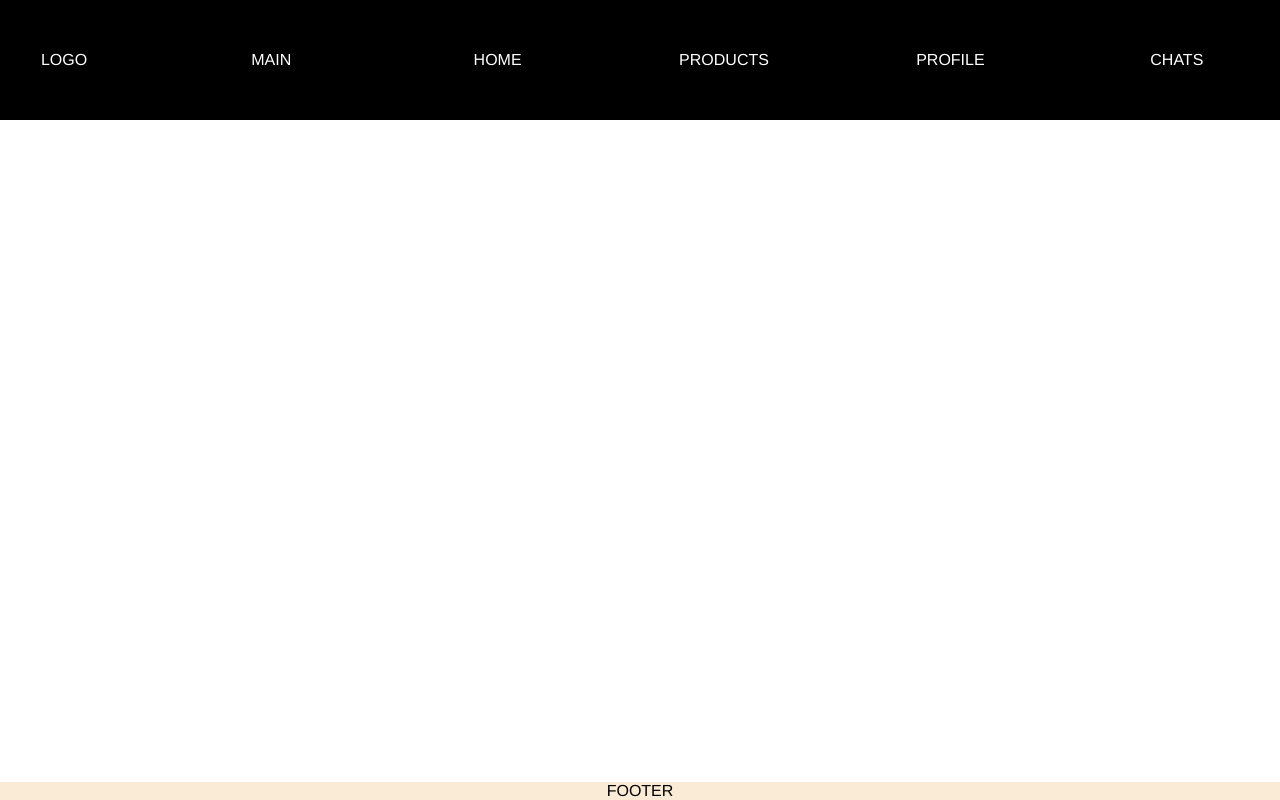
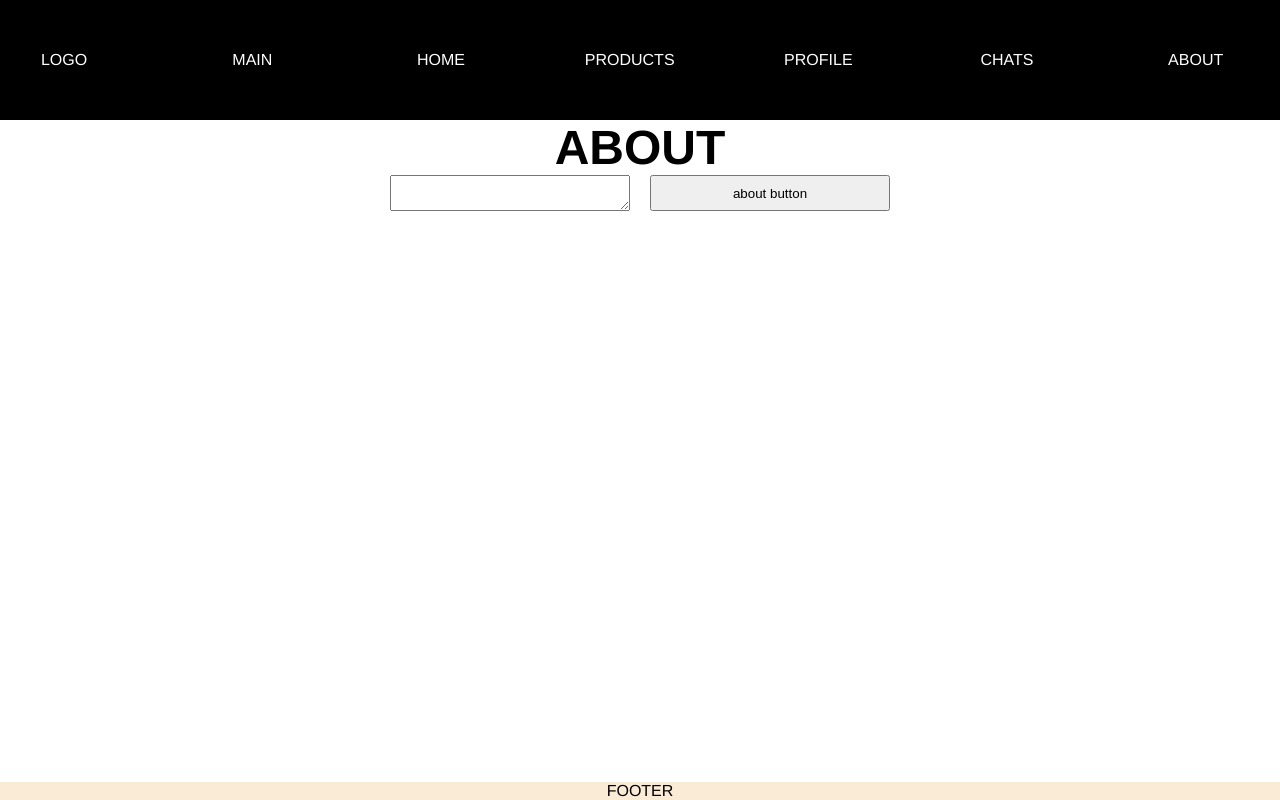
Before and after one commit to VikTornado/ReactGitTest, a React (Create React App) app: page /about in a window 1280 px wide. Built offline with nearby package versions, Linux system fonts and the light colour scheme.

Commit message:
createAboutLink

```diff
--- a/src/App.js
+++ b/src/App.js
@@ -6,6 +6,7 @@ import Products from "./Components/Products/Products";
 import Profile from "./Components/Profile/Profile";
 import Chats from "./Components/Chats/Chats";
 import Home from "./Components/Home/Home";
+import About from "./Components/About/About";
 // import Sidebar from "./Components/Sidebar/Sidebar";
 import { Route, Routes } from "react-router-dom";
 
@@ -22,6 +23,7 @@ function App(props) {
           <Route path="/chats" element={<Chats cars={props.state} />} />
           <Route path="/profile" element={<Profile />} />
           <Route path="/products" element={<Products />} />
+          <Route path="/about" element={<About />} />
         </Routes>
       </div>
       <Footer />
--- /dev/null
+++ b/src/Components/About/About.jsx
@@ -0,0 +1,24 @@
+import React from "react";
+import about from "./About.module.css";
+
+const About = (props) => {
+  let addText = React.createRef();
+  let addButton = () => {
+    let newButton = addText.current.value;
+    addText.current.value = "";
+    alert(newButton);
+  };
+  return (
+    <div className={about.about}>
+      <h2 className={about.title}>about</h2>
+      <div className={about.textareaBlock}>
+        <textarea ref={addText} className={about.textarea}></textarea>
+        <button onClick={addButton} className={about.button}>
+          about button
+        </button>
+      </div>
+    </div>
+  );
+};
+
+export default About;
--- /dev/null
+++ b/src/Components/About/About.module.css
@@ -0,0 +1,21 @@
+.main {
+    height: 100%;
+    grid-column: 2/3;
+    grid-row: 2/3;
+    background-color: darkgrey;
+}
+
+.title {
+    margin: auto;
+    font-size: 48px;
+    align-content: space-around;
+    text-align: center;
+}
+.textareaBlock{
+    display: grid;
+    grid-template-columns: 1fr 1fr;
+    grid-template-rows: 1fr;
+    grid-gap: 20px;
+    width: 500px;
+    margin: auto;
+}
--- a/src/Components/Chats/Chats.module.css
+++ b/src/Components/Chats/Chats.module.css
@@ -13,10 +13,12 @@
     grid-template-columns: repeat(3, 1fr);
     margin: 50px;
     padding: 30px;
+    margin: auto;
 }
 .textareaButton{
 display: flex;
 flex: auto;
+justify-content: center;
 }
 .textarea{
     display: block;
--- a/src/Components/Header/HeaderNavbar/HeaderNavbar.jsx
+++ b/src/Components/Header/HeaderNavbar/HeaderNavbar.jsx
@@ -1,17 +1,30 @@
 import React from "react";
-import nav from "./HeaderNavbar.module.css"
-import {NavLink} from "react-router-dom";
+import nav from "./HeaderNavbar.module.css";
+import { NavLink } from "react-router-dom";
 
 const HeaderNavbar = (props) => {
-    return (
-        <ul className={nav.list}>
-            <NavLink to={"/main"} className={nav.item}>Main</NavLink>
-            <NavLink to={"/home"} className={nav.item}>Home</NavLink>
-            <NavLink to={"/products"} className={nav.item}>Products</NavLink>
-            <NavLink to={"/profile"} className={nav.item}>Profile</NavLink>
-            <NavLink to={"/chats"} className={nav.item}>Chats</NavLink>
-        </ul>
-    )
-}
+  return (
+    <ul className={nav.list}>
+      <NavLink to={"/main"} className={nav.item}>
+        Main
+      </NavLink>
+      <NavLink to={"/home"} className={nav.item}>
+        Home
+      </NavLink>
+      <NavLink to={"/products"} className={nav.item}>
+        Products
+      </NavLink>
+      <NavLink to={"/profile"} className={nav.item}>
+        Profile
+      </NavLink>
+      <NavLink to={"/chats"} className={nav.item}>
+        Chats
+      </NavLink>
+      <NavLink to={"/about"} className={nav.item}>
+        About
+      </NavLink>
+    </ul>
+  );
+};
 
-export default HeaderNavbar
+export default HeaderNavbar;
--- a/src/Components/Header/HeaderNavbar/HeaderNavbar.module.css
+++ b/src/Components/Header/HeaderNavbar/HeaderNavbar.module.css
@@ -1,7 +1,7 @@
 .list{
     grid-gap: 20px;
     display: grid;
-    grid-template-columns: repeat(5, 1fr);
+    grid-template-columns: repeat(6, 1fr);
     grid-template-rows: 1fr;
     color: #f3fffa;
 }
```
